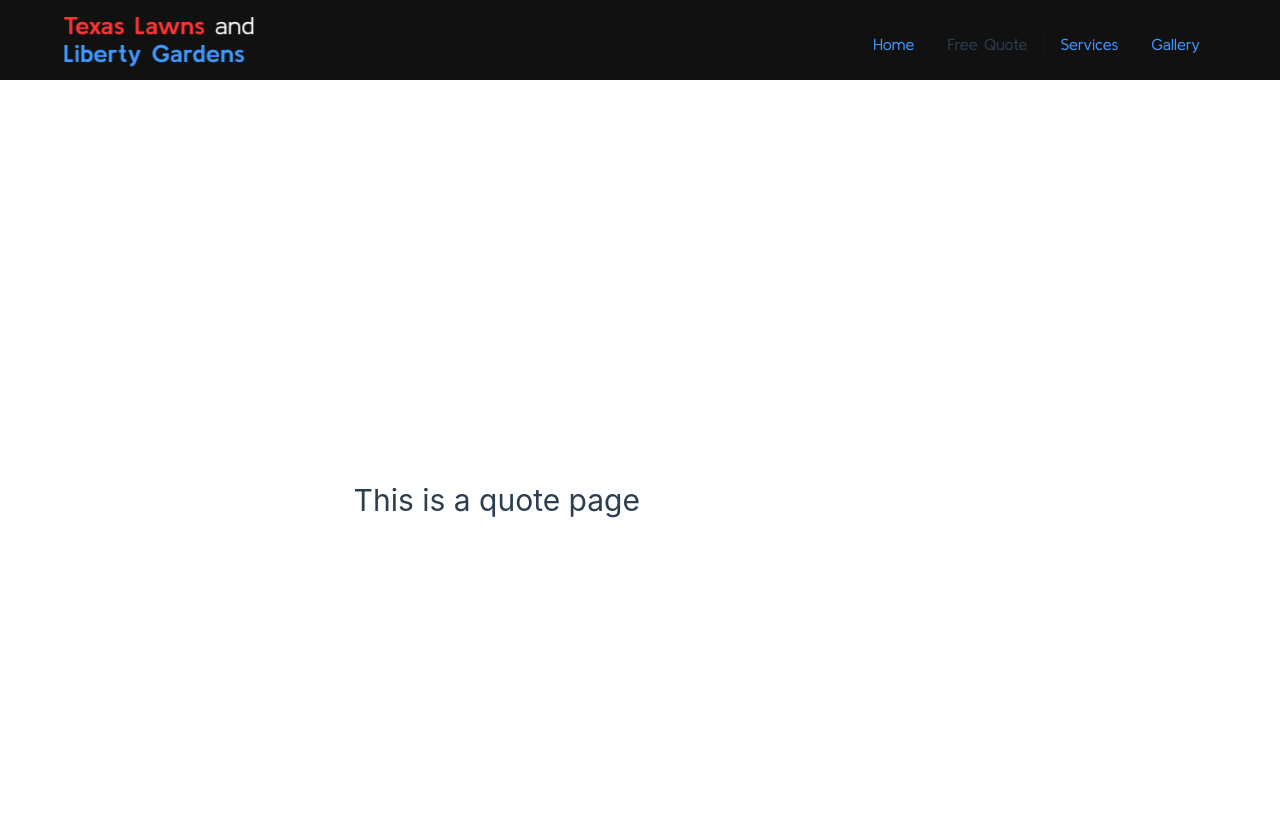
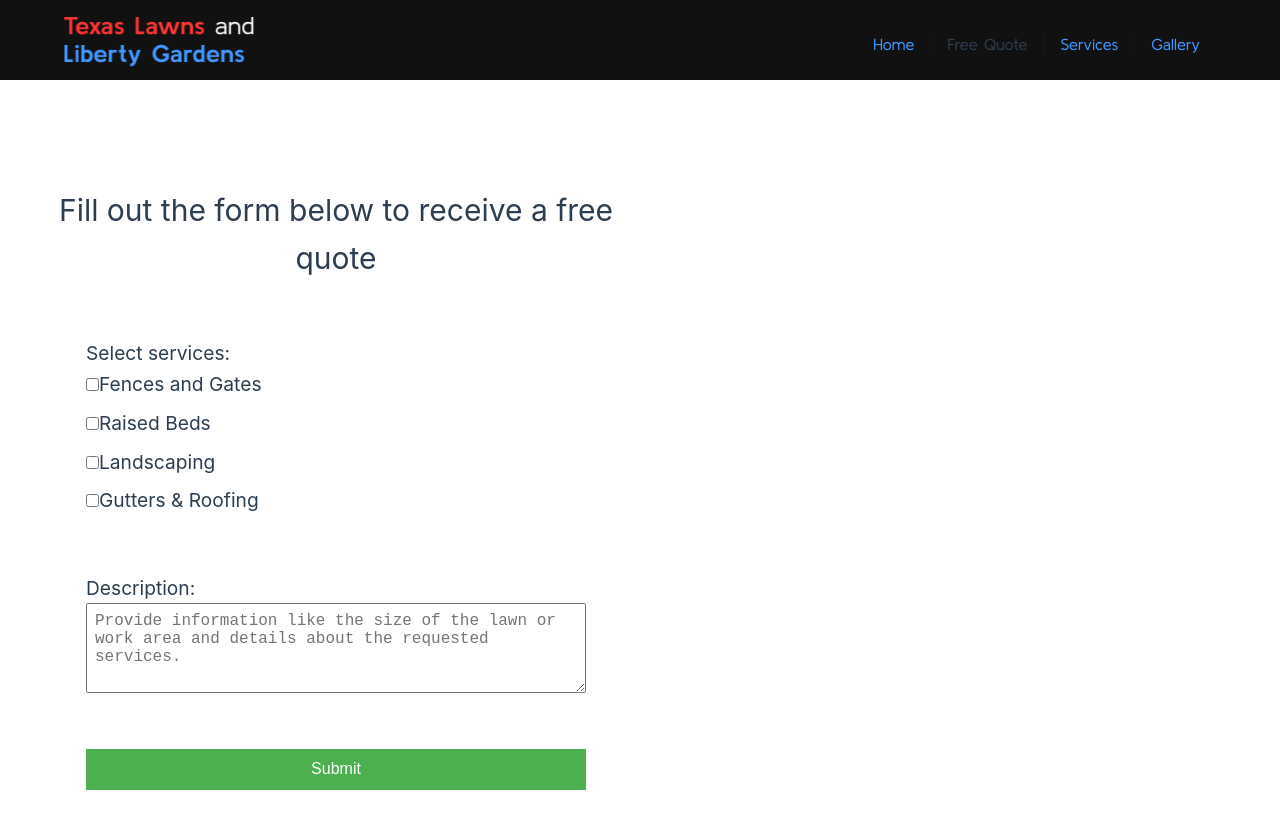
Before and after one commit to EstebanArriaga3/4375-team-6, a Vue app in the folder frontend/: page /quote in a window 1280 px wide. Shown: the top 828 px of the page. Built offline with nearby package versions, Linux system fonts and the light colour scheme.

Commit message:
quote page modified and gallery size change

```diff
--- a/frontend/src/views/GalleryView.vue
+++ b/frontend/src/views/GalleryView.vue
@@ -142,7 +142,7 @@ export default {
 }
 
 .category-box {
-  width: 250px; /* Set a fixed width for the boxes */
+  width: 225px; /* Set a fixed width for the boxes */
   height: 250px; /* Set a fixed height for the boxes */
   display: flex;
   justify-content: center; /* Center content inside the box */
@@ -150,7 +150,7 @@ export default {
   background-color: #ccc;
   cursor: pointer;
   text-align: center;
-  padding: 20px;
+  padding: 10px;
   font-weight: bold;
   border-radius: 10px;
   flex-shrink: 0; /* Prevent boxes from shrinking */
--- a/frontend/src/views/QuoteView.vue
+++ b/frontend/src/views/QuoteView.vue
@@ -1,15 +1,105 @@
 <template>
-    <div class="about">
-      <h1>This is a quote page</h1>
-    </div>
-  </template>
+  <div class="about">
+    <h1>Fill out the form below to receive a free quote</h1>
+    <form class="quote-form">
+      <div>
+        <label>Select services: </label>
 
-  <style>
+        <div class="checkbox-group">
+          <div>
+            <input type="checkbox" id="fences-gates" name="service" value="fences-gates">
+            <label for="fences-gates">Fences and Gates</label>
+          </div>
+          <div>
+            <input type="checkbox" id="raised-beds" name="service" value="raised-beds">
+            <label for="raised-beds">Raised Beds</label>
+          </div>
+          <div>
+            <input type="checkbox" id="landscaping" name="service" value="landscaping">
+            <label for="landscaping">Landscaping</label>
+          </div>
+          <div>
+            <input type="checkbox" id="Gutters&Roofing" name="service" value="Gutters&Roofing">
+            <label for="Gutters&Roofing">Gutters & Roofing</label>
+          </div>
+        </div>
+      </div>
+      <div>
+        <label for="description">Description:</label>
+        <textarea id="description" name="description" rows="4" cols="50" placeholder="Provide information like the size of the lawn or work area and details about the requested services."></textarea>
+      </div>
+      <div>
+        <button type="submit">Submit</button>
+      </div>
+    </form>
+  </div>
+</template>
+
+<style>
   @media (min-width: 1024px) {
     .about {
       min-height: 100vh;
       display: flex;
+      flex-direction: column;
       align-items: center;
+      justify-content: center;
+      text-align: center;
+    }
+
+    h1 {
+      margin-bottom: 2rem;
+    }
+
+    .quote-form {
+      display: flex;
+      flex-direction: column;
+      width: 500px;
+      height: 500px;
+      text-align: left;
+
+    }
+
+    .quote-form div {
+      margin: auto;
+      width: 100%;
+
+    }
+
+    .checkbox-group {
+      display: flex;
+      flex-direction: column;
+      align-items: flex-start; /* Aligns checkboxes to the left */
+    }
+
+    .checkbox-group div {
+      margin-bottom: 0.5rem;
+    }
+
+    .quote-form label {
+      font-size: 1.2rem;
+      margin-bottom: 0.5rem;
+    }
+
+    .quote-form textarea, .quote-form input[type="checkbox"], .quote-form button {
+      font-size: 1rem;
+    }
+
+    .quote-form textarea {
+      width: 100%;
+      padding: 0.5rem;
+    }
+
+    .quote-form button {
+      background-color: #4CAF50;
+      color: white;
+      border: none;
+      padding: 0.7rem;
+      cursor: pointer;
+      width: 100%;
+    }
+
+    .quote-form button:hover {
+      background-color: #45a049;
     }
   }
-  </style>
+</style>
```
